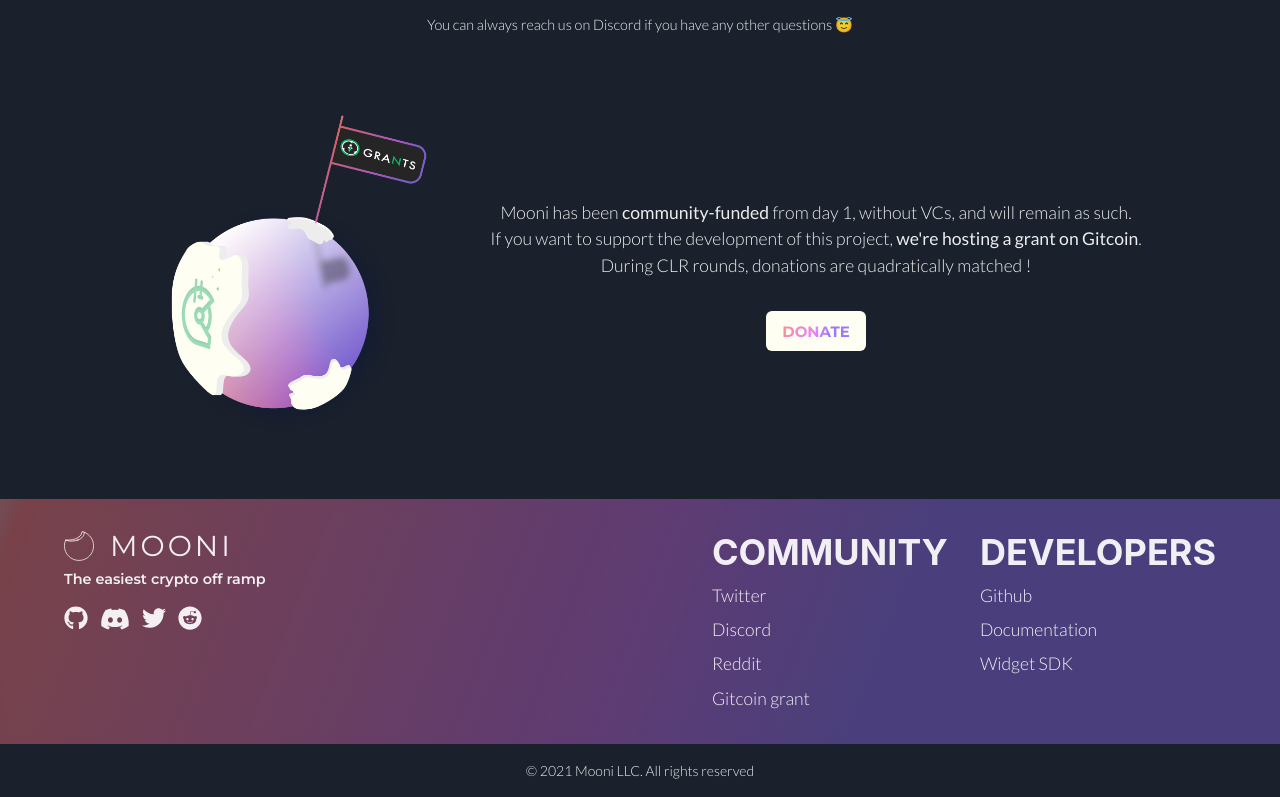
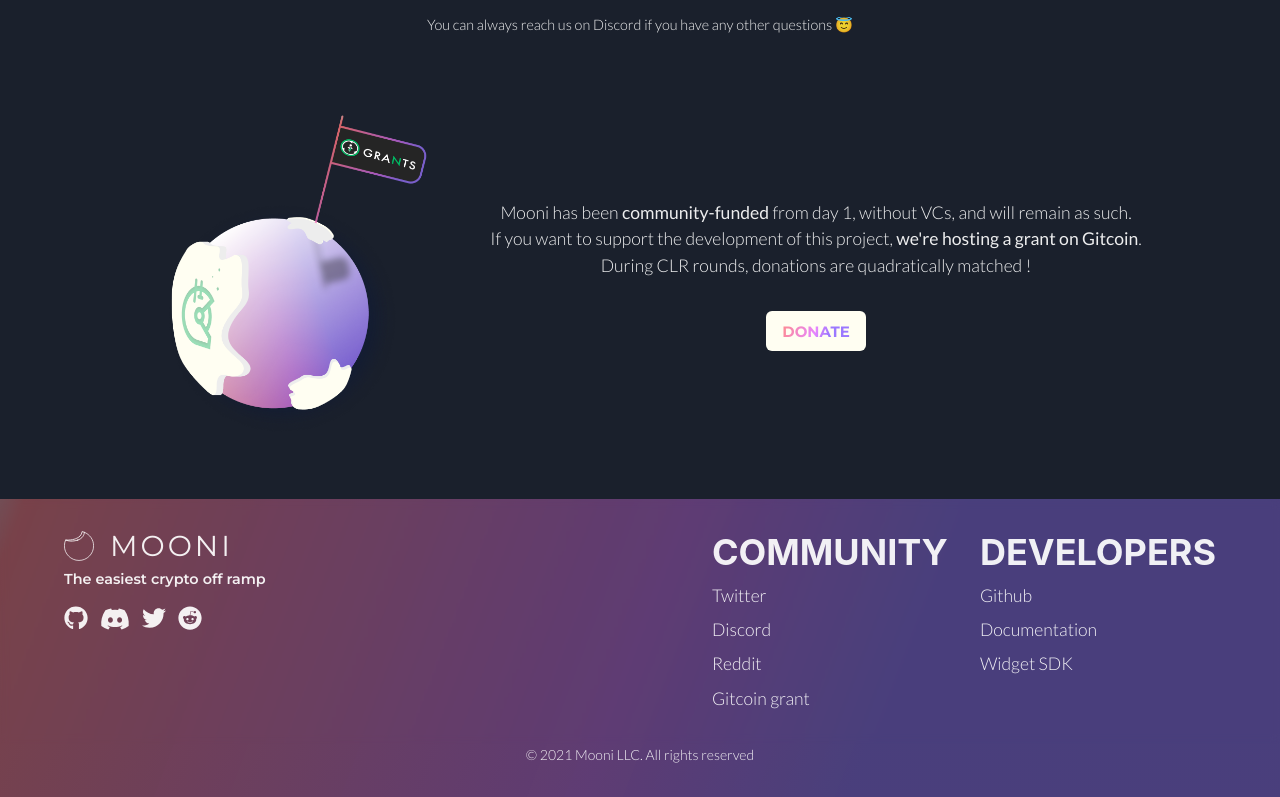
Before and after one commit to mooni/landing, a Next.js app: page / in a window 1280 px wide. Shown: the part 2177-2974 px from the top of the page. Built offline with nearby package versions, Linux system fonts and the light colour scheme.

Commit message:
Footer all in gradient

```diff
--- a/components/Footer.tsx
+++ b/components/Footer.tsx
@@ -22,14 +22,14 @@
     {children}
   </AutoLink>
 
-export default function Header() {
+export default function Footer() {
   return (
     <Box
       mt={4}
       as="footer"
+      layerStyle="gradientTransparent"
     >
       <Wrap
-        layerStyle="gradientTransparent"
         sx={{ 'backdrop-filter': 'blur(4px)' }}
         px={["1rem", "1rem", "2rem", "4rem"]}
         justify="space-between"
@@ -88,15 +88,14 @@
           </Wrap>
         </WrapItem>
       </Wrap>
-      <Box my={4}>
       <Text
         align="center"
         textStyle="normal"
         fontSize="sm"
+        pb={8}
       >
         © 2021 Mooni LLC. All rights reserved
       </Text>
     </Box>
-    </Box>
   )
 }
```
Lines whose indentation alone changed are shown as unchanged.
